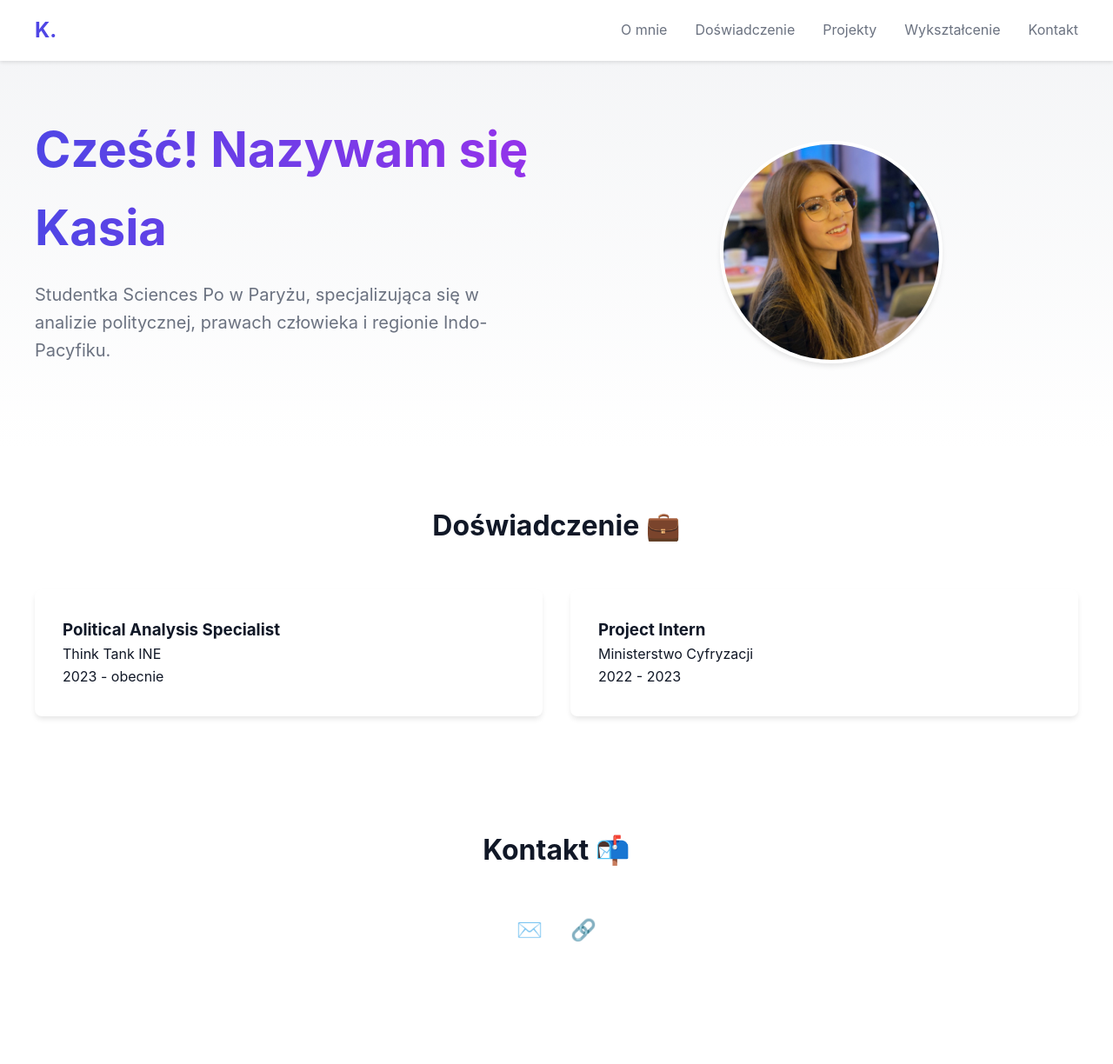
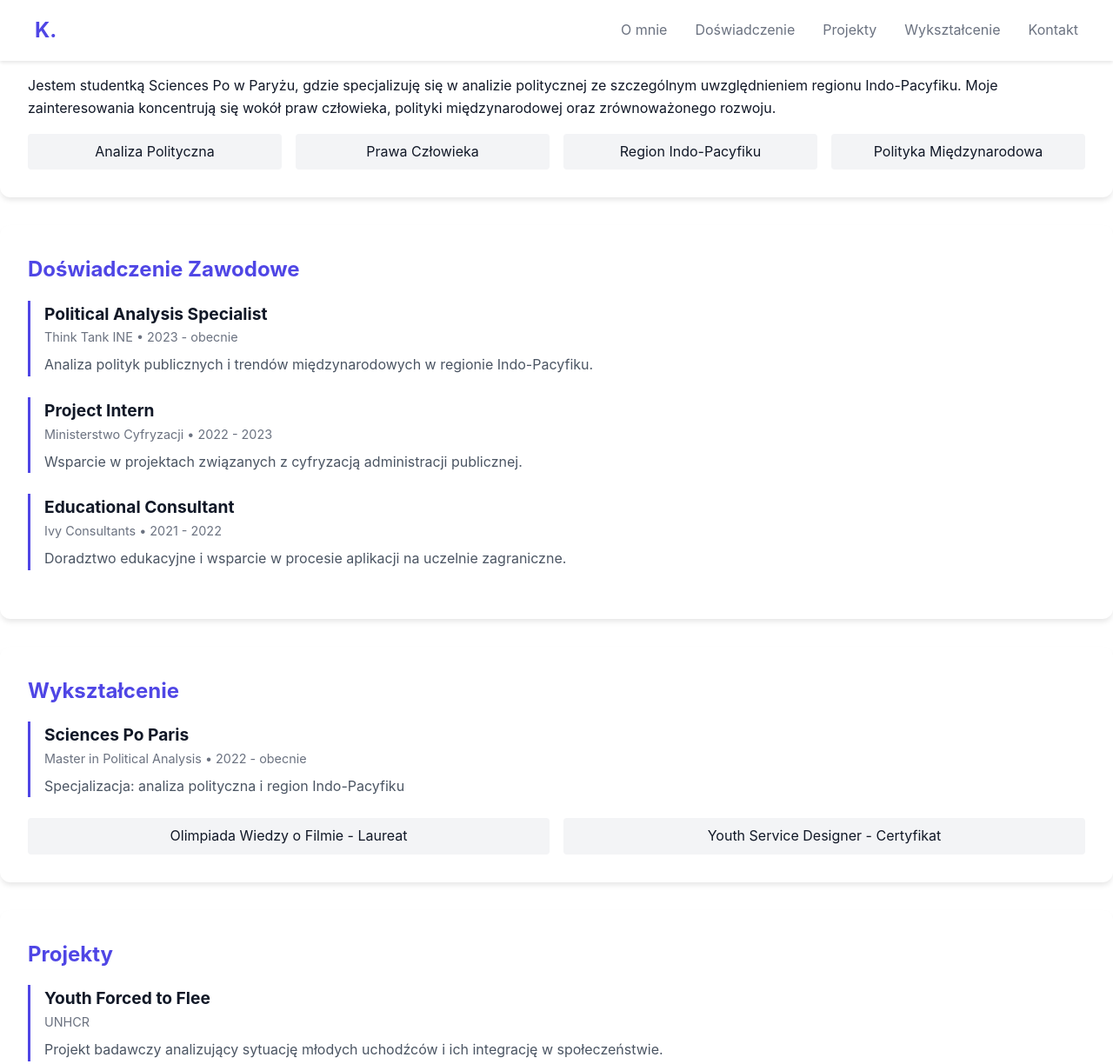
Before and after one commit to bohdandobrzanski/kasia, a plain HTML site: page index.html in a window 1280 px wide. Shown: the top 1224 px of the page at 87% size. Before the commit the page ends 1185 px from the top, so only its background shows below. Drawn offline with Linux system fonts and the light colour scheme.

Commit message:
Update index.html

```diff
--- a/index.html
+++ b/index.html
@@ -5,7 +5,7 @@
     <meta name="viewport" content="width=device-width, initial-scale=1.0">
     <title>Kasia Dobrzańska - Portfolio</title>
     <style>
-        /* Reset i podstawowe style */
+        /* Podstawowe style */
         * {
             margin: 0;
             padding: 0;
@@ -17,6 +17,43 @@
             line-height: 1.6;
             color: #111827;
             background-color: #ffffff;
+        }
+
+        /* Menu mobilne */
+        .mobile-menu-btn {
+            display: none;
+            background: none;
+            border: none;
+            font-size: 1.5rem;
+            cursor: pointer;
+            padding: 0.5rem;
+        }
+
+        @media (max-width: 768px) {
+            .mobile-menu-btn {
+                display: block;
+            }
+
+            .nav-links {
+                display: none;
+                position: absolute;
+                top: 100%;
+                left: 0;
+                right: 0;
+                background: white;
+                padding: 1rem;
+                box-shadow: 0 4px 6px -1px rgba(0,0,0,0.1);
+            }
+
+            .nav-links.active {
+                display: flex;
+                flex-direction: column;
+                gap: 1rem;
+            }
+
+            .nav-links a {
+                padding: 0.5rem 0;
+            }
         }
 
         /* Nawigacja */
@@ -60,127 +97,67 @@
             color: #4F46E5;
         }
 
-        /* Hero sekcja */
-        .hero {
-            padding: 8rem 2rem 4rem;
-            background: linear-gradient(to bottom, #F3F4F6, #ffffff);
-        }
-
-        .hero-container {
-            max-width: 1200px;
-            margin: 0 auto;
-            display: flex;
-            align-items: center;
-            gap: 4rem;
-        }
-
-        .hero-text {
-            flex: 1;
-        }
-
-        .hero-text h1 {
-            font-size: 3.5rem;
-            margin-bottom: 1rem;
-            background: linear-gradient(to right, #4F46E5, #9333EA);
-            -webkit-background-clip: text;
-            color: transparent;
-        }
-
-        .hero-text p {
-            font-size: 1.25rem;
-            color: #6B7280;
+        /* Sekcje CV */
+        .cv-section {
+            background: white;
+            border-radius: 12px;
+            padding: 2rem;
             margin-bottom: 2rem;
-        }
-
-        .hero-image {
-            flex: 1;
-            display: flex;
-            justify-content: center;
-        }
-
-        .profile-image {
-            width: 256px;
-            height: 256px;
-            border-radius: 50%;
-            object-fit: cover;
-            border: 4px solid white;
             box-shadow: 0 4px 6px -1px rgba(0,0,0,0.1);
         }
 
-        /* Sekcje */
-        section {
-            padding: 4rem 2rem;
+        .cv-section h3 {
+            color: #4F46E5;
+            margin-bottom: 1rem;
+            font-size: 1.5rem;
         }
 
-        .section-title {
-            text-align: center;
-            font-size: 2rem;
-            margin-bottom: 3rem;
+        .cv-item {
+            margin-bottom: 1.5rem;
+            padding-left: 1rem;
+            border-left: 3px solid #4F46E5;
+        }
+
+        .cv-item h4 {
+            font-size: 1.2rem;
             color: #111827;
         }
 
-        /* Karty */
-        .cards-grid {
-            display: grid;
-            grid-template-columns: repeat(auto-fit, minmax(300px, 1fr));
-            gap: 2rem;
-            max-width: 1200px;
-            margin: 0 auto;
+        .cv-item .date {
+            color: #6B7280;
+            font-size: 0.9rem;
         }
 
-        .card {
-            background: white;
-            border-radius: 8px;
-            padding: 2rem;
-            box-shadow: 0 4px 6px -1px rgba(0,0,0,0.1);
-            transition: transform 0.3s ease;
+        .cv-item p {
+            color: #4B5563;
+            margin-top: 0.5rem;
         }
 
-        .card:hover {
-            transform: translateY(-5px);
+        .skills-grid {
+            display: grid;
+            grid-template-columns: repeat(auto-fit, minmax(200px, 1fr));
+            gap: 1rem;
+            margin-top: 1rem;
         }
 
-        /* Kontakt */
-        .contact-links {
-            display: flex;
-            justify-content: center;
-            gap: 2rem;
-            margin-bottom: 2rem;
+        .skill-item {
+            background: #F3F4F6;
+            padding: 0.5rem 1rem;
+            border-radius: 4px;
+            text-align: center;
         }
 
-        .contact-links a {
-            color: #6B7280;
-            text-decoration: none;
-            font-size: 1.5rem;
-            transition: color 0.3s ease;
-        }
+        /* Reszta stylów pozostaje bez zmian */
+        /* ... (poprzednie style) ... */
 
-        .contact-links a:hover {
-            color: #4F46E5;
-        }
-
-        /* Responsywność */
-        @media (max-width: 768px) {
-            .hero-container {
-                flex-direction: column;
-                text-align: center;
-            }
-
-            .hero-text h1 {
-                font-size: 2.5rem;
-            }
-
-            .nav-links {
-                display: none;
-            }
-        }
     </style>
 </head>
 <body>
     <nav>
         <div class="nav-container">
             <a href="#" class="logo">K.</a>
-            <div class="nav-links">
+            <button class="mobile-menu-btn" onclick="toggleMenu()">☰</button>
+            <div class="nav-links" id="nav-links">
                 <a href="#about">O mnie</a>
                 <a href="#experience">Doświadczenie</a>
                 <a href="#projects">Projekty</a>
@@ -190,42 +167,72 @@
         </div>
     </nav>
 
-    <header class="hero">
-        <div class="hero-container">
-            <div class="hero-text">
-                <h1>Cześć! Nazywam się Kasia</h1>
-                <p>Studentka Sciences Po w Paryżu, specjalizująca się w analizie politycznej, prawach człowieka i regionie Indo-Pacyfiku.</p>
-            </div>
-            <div class="hero-image">
-                <img src="images/profile.jpg" alt="Kasia Dobrzańska" class="profile-image">
-            </div>
-        </div>
-    </header>
+    <!-- ... (poprzednia zawartość header) ... -->
 
     <main>
-        <section id="experience">
-            <h2 class="section-title">Doświadczenie 💼</h2>
-            <div class="cards-grid">
-                <div class="card">
-                    <h3>Political Analysis Specialist</h3>
-                    <p>Think Tank INE</p>
-                    <p>2023 - obecnie</p>
-                </div>
-                <div class="card">
-                    <h3>Project Intern</h3>
-                    <p>Ministerstwo Cyfryzacji</p>
-                    <p>2022 - 2023</p>
-                </div>
+        <section id="about" class="cv-section">
+            <h3>O mnie</h3>
+            <p>Jestem studentką Sciences Po w Paryżu, gdzie specjalizuję się w analizie politycznej ze szczególnym uwzględnieniem regionu Indo-Pacyfiku. Moje zainteresowania koncentrują się wokół praw człowieka, polityki międzynarodowej oraz zrównoważonego rozwoju.</p>
+            <div class="skills-grid">
+                <div class="skill-item">Analiza Polityczna</div>
+                <div class="skill-item">Prawa Człowieka</div>
+                <div class="skill-item">Region Indo-Pacyfiku</div>
+                <div class="skill-item">Polityka Międzynarodowa</div>
             </div>
         </section>
 
-        <section id="contact">
-            <h2 class="section-title">Kontakt 📬</h2>
-            <div class="contact-links">
-                <a href="mailto:catherine.dobrzanska@gmail.com">✉️</a>
-                <a href="https://www.linkedin.com/in/katarzynadobrzanska/" target="_blank">🔗</a>
+        <section id="experience" class="cv-section">
+            <h3>Doświadczenie Zawodowe</h3>
+            <div class="cv-item">
+                <h4>Political Analysis Specialist</h4>
+                <div class="date">Think Tank INE • 2023 - obecnie</div>
+                <p>Analiza polityk publicznych i trendów międzynarodowych w regionie Indo-Pacyfiku.</p>
+            </div>
+            <div class="cv-item">
+                <h4>Project Intern</h4>
+                <div class="date">Ministerstwo Cyfryzacji • 2022 - 2023</div>
+                <p>Wsparcie w projektach związanych z cyfryzacją administracji publicznej.</p>
+            </div>
+            <div class="cv-item">
+                <h4>Educational Consultant</h4>
+                <div class="date">Ivy Consultants • 2021 - 2022</div>
+                <p>Doradztwo edukacyjne i wsparcie w procesie aplikacji na uczelnie zagraniczne.</p>
+            </div>
+        </section>
+
+        <section id="education" class="cv-section">
+            <h3>Wykształcenie</h3>
+            <div class="cv-item">
+                <h4>Sciences Po Paris</h4>
+                <div class="date">Master in Political Analysis • 2022 - obecnie</div>
+                <p>Specjalizacja: analiza polityczna i region Indo-Pacyfiku</p>
+            </div>
+            <div class="skills-grid">
+                <div class="skill-item">Olimpiada Wiedzy o Filmie - Laureat</div>
+                <div class="skill-item">Youth Service Designer - Certyfikat</div>
+            </div>
+        </section>
+
+        <section id="projects" class="cv-section">
+            <h3>Projekty</h3>
+            <div class="cv-item">
+                <h4>Youth Forced to Flee</h4>
+                <div class="date">UNHCR</div>
+                <p>Projekt badawczy analizujący sytuację młodych uchodźców i ich integrację w społeczeństwie.</p>
+            </div>
+            <div class="cv-item">
+                <h4>Mitchell L. McLean Trial Competition</h4>
+                <div class="date">Sciences Po</div>
+                <p>Udział w międzynarodowym konkursie prawniczym, skupiającym się na prawach człowieka.</p>
             </div>
         </section>
     </main>
+
+    <script>
+        function toggleMenu() {
+            const navLinks = document.getElementById('nav-links');
+            navLinks.classList.toggle('active');
+        }
+    </script>
 </body>
 </html>
```
